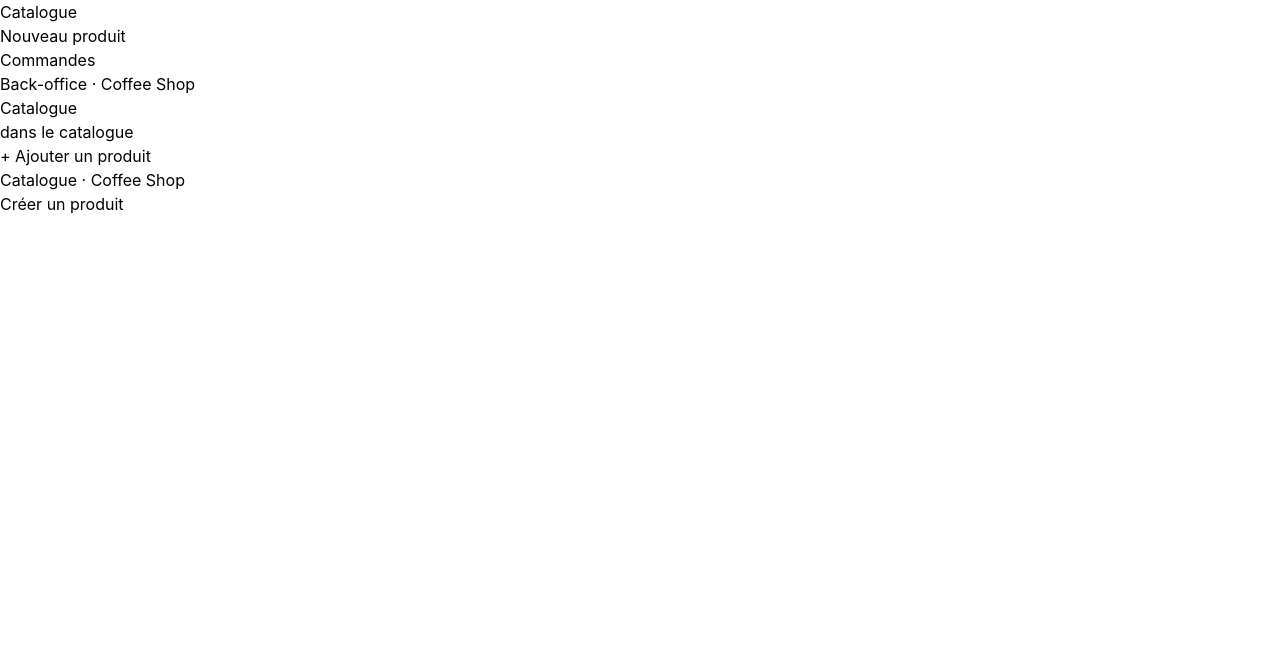
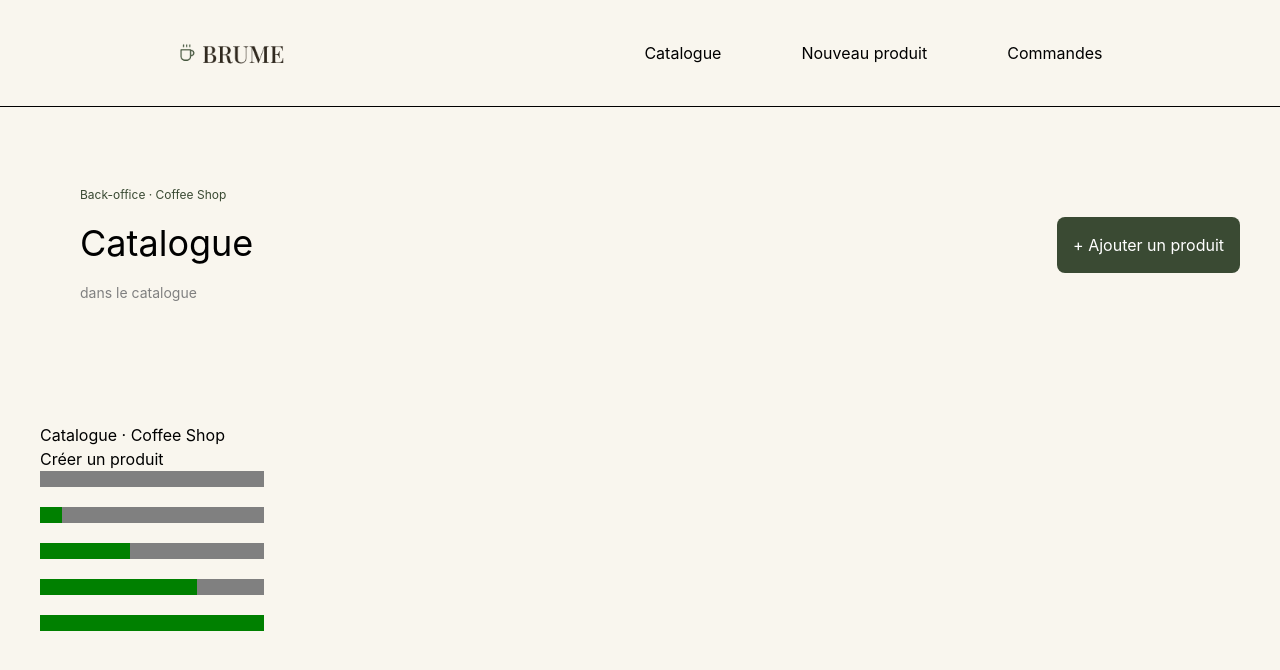
Before and after one commit to yasserlahroussi/Blend-Build, a website: page index3.html in a window 1280 px wide. Drawn offline with Linux system fonts and the light colour scheme.

Commit message:
progression bare

```diff
--- a/index3.html
+++ b/index3.html
@@ -9,40 +9,50 @@
     <script src="libs/tailwind.js"></script>
 </head>
 
-<body>
-    <header>
+<body class="bg-[#F9F6EE] font-sans">
+    <header class="flex justify-around items-center p-10">
         <div>
-            <img src="" alt="">
-            <img src="" alt="">
+            <img class="w-16 md:w-32 lg:w-48" src="Signature de marque.png">
             <span></span>
         </div>
         <div>
-            <ul>
+            <ul class="flex gap-20">
                 <li><a href="">Catalogue</a></li>
                 <li><a href="">Nouveau produit</a></li>
                 <li><a href="">Commandes</a></li>
             </ul>
         </div>
+
     </header>
+    <hr>
     <main>
-        <section>
-            <div>
-                <div>
-                    <span>Back-office · Coffee Shop</span>
-                    <h2>Catalogue</h2>
-                    <h6> dans le catalogue</h6>
+        <section class="p-10">
+            <div class="flex justify-between items-center">
+                <div class="flex flex-col gap-5 p-10">
+                    <span class="text-xs text-[#3A4A33] ">Back-office · Coffee Shop</span>
+                    <h2 class="text-4xl">Catalogue</h2>
+                    <h6 class="text-sm text-[grey]"> dans le catalogue</h6>
                 </div>
                 <div>
-                    <button>+ Ajouter un produit</button>
+                    <button class="bg-[#3A4A33] p-4 text-[white] rounded-lg hover:bg-green-700">+ Ajouter un
+                        produit</button>
                 </div>
             </div>
-            <div>
+            <div id="produit-container">
 
             </div>
         </section>
-        <section>
+        <section class="p-10">
             <p>Catalogue · Coffee Shop</p>
             <h2>Créer un produit</h2>
+
+            <div class="flex flex-col gap-5">
+                <progress class="progress w-56" value="0" max="100"></progress>
+                <progress class="progress w-56" value="10" max="100"></progress>
+                <progress class="progress w-56" value="40" max="100"></progress>
+                <progress class="progress w-56" value="70" max="100"></progress>
+                <progress class="progress w-56" value="100" max="100"></progress>
+            </div>
 
         </section>
     </main>
--- a/partie3.js
+++ b/partie3.js
@@ -0,0 +1,13 @@
+const coffeeProducts = [
+  { id: "c1", name: "Espresso Intense", category: "Base", price: 2.50, image: "espresso.jpg" },
+  { id: "c2", name: "Cappuccino Mousseux", category: "Classique", price: 4.00, image: "cappuccino.jpg" },
+  { id: "c3", name: "Latte Caramel", category: "Gourmand", price: 4.50, image: "latte.jpg" },
+  { id: "c4", name: "Flat White", category: "Classique", price: 3.80, image: "flatwhite.jpg" },
+  { id: "c5", name: "Iced Matcha Latte", category: "Froid", price: 5.00, image: "matcha.jpg" },
+  { id: "c6", name: "Cold Brew", category: "Froid", price: 4.20, image: "coldbrew.jpg" },
+  { id: "c7", name: "Cookie Pépites", category: "Snack", price: 2.00, image: "cookie.jpg" },
+  { id: "c8", name: "Mug Isotherme Noir", category: "Accessoire", price: 15.00, image: "mug.jpg" },
+  { id: "c9", name: "Filtres Papier V60 (x100)", category: "Accessoire", price: 6.50, image: "filters.jpg" },
+  { id: "c10", name: "Tote Bag 'Coffee Lover'", category: "Accessoire", price: 12.00, image: "totebag.jpg" }
+];
+const stock_produit = document.getElementById("")
```
